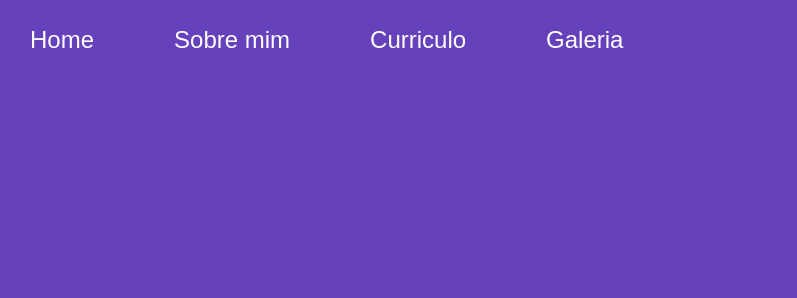
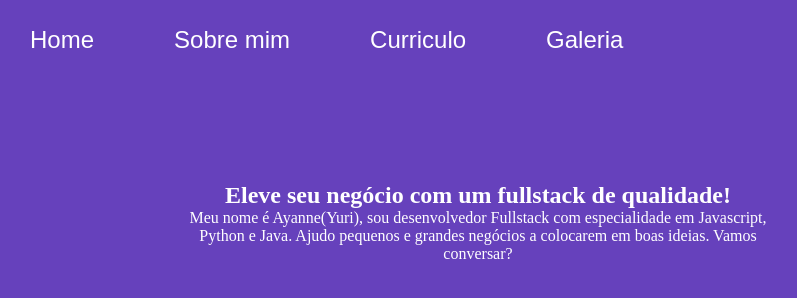
Before and after one commit to YurieAsh/portifolio-Ayannnee, a plain HTML site: page portifolio Ayanne/index.html/index.html in a window 1280 px wide. Shown: the whole page, without its empty margins (162-959 px from the left). Drawn offline with Linux system fonts and the light colour scheme.

Commit message:
Add files via upload

```diff
--- a/portifolio Ayanne/index.html/Style.css
+++ b/portifolio Ayanne/index.html/Style.css
@@ -29,3 +29,24 @@ gap: 80px;
    color: white;
    text-decoration: none;
 }
+
+.conteudo {
+    height: auto;
+    flex-direction: column;
+    margin: 10%;
+    display: flex;
+    align-items: center;
+    justify-content: space-between;
+    margin-bottom: 15px;
+}
+
+.apresentacao-conteudo {
+    width: 615px;
+    flex-direction: column;
+    justify-content: center;
+    align-items: center;
+    text-align: center;
+    height: auto;
+    gap: 40px;
+    order:2;
+}
--- a/portifolio Ayanne/index.html/index.html
+++ b/portifolio Ayanne/index.html/index.html
@@ -19,6 +19,22 @@
 <a class="cabecalho-menu-links" href="index.html">Galeria</a>
 
 </nav>
-  </HEADER>
+</header>
+
+<main class="conteudo">
+    <section class="apresentacao-conteudo">
+        <h1 class="apresentacao-conteudo-titulo">
+          Eleve seu negócio com um fullstack de qualidade!
+        </h1>
+        <p class="apresentacao-conteudo-paragrafo">
+          Meu nome é Ayanne(Yuri), sou desenvolvedor
+          Fullstack com especialidade em Javascript,
+          Python e Java. Ajudo pequenos e grandes
+          negócios a colocarem em boas ideias.
+          Vamos conversar?
+        </p>
+    </section>
+</main>
+
 </body>
 </html>
```
